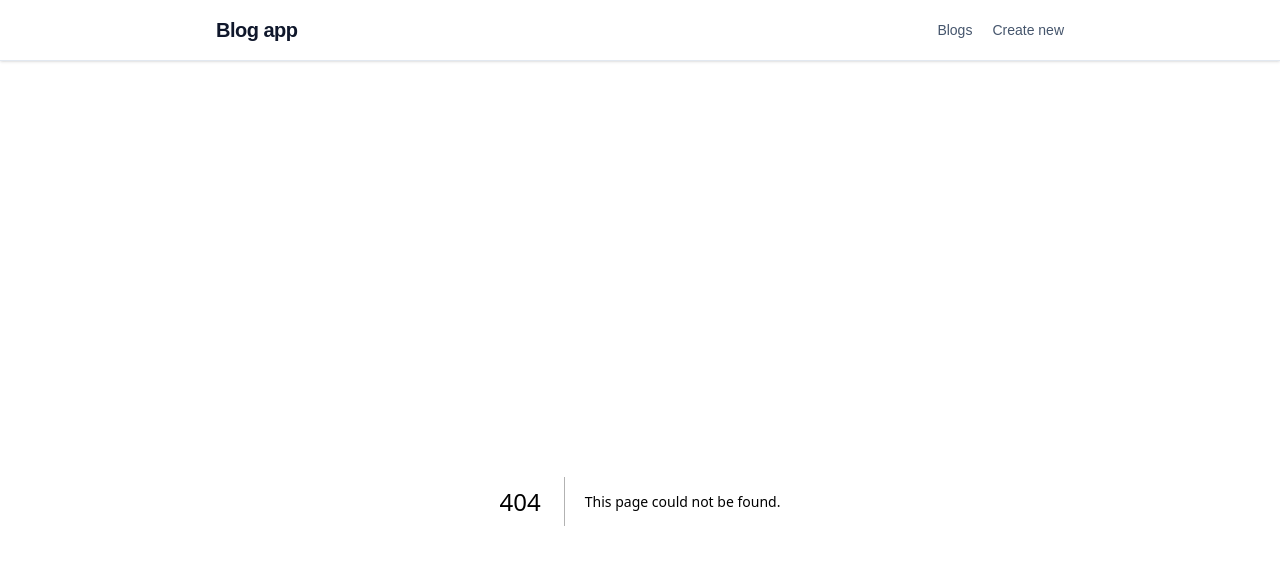
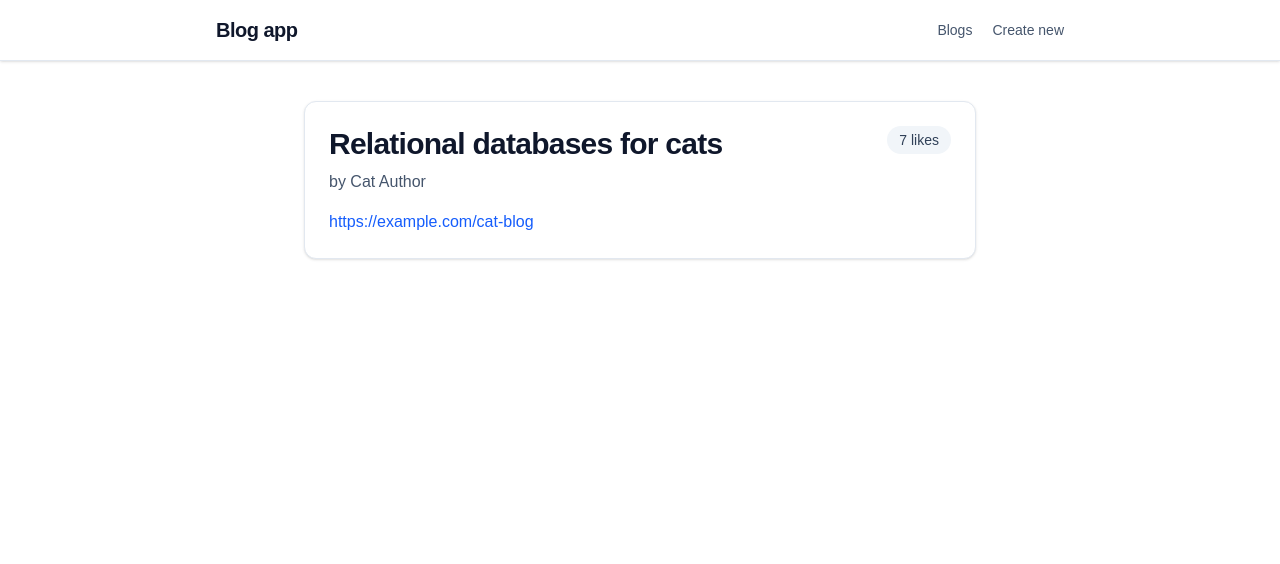
Before and after one commit to realclever/fullstack-hy-nextjs, a Next.js app: page /blogs/1 in a window 1280 px wide. Before the commit this address had no page. Shown: the top 564 px of the page. Built offline with nearby package versions, Linux system fonts and the light colour scheme.

Commit message:
Blog page finished

```diff
--- /dev/null
+++ b/app/blogs/[id]/page.tsx
@@ -0,0 +1,40 @@
+import { notFound } from 'next/navigation';
+import { getBlogById } from '../../services/blogs';
+
+const BlogPage = async ({ params }: { params: Promise<{ id: string }> }) => {
+  const { id } = await params;
+  const blog = getBlogById(Number(id));
+
+  if (!blog) {
+    notFound();
+  }
+
+  return (
+    <section className="mx-auto max-w-2xl">
+      <div className="rounded-xl border border-slate-200 bg-white p-6 shadow-sm">
+        <div className="flex flex-col gap-4 sm:flex-row sm:items-start sm:justify-between">
+          <div>
+            <h1 className="text-3xl font-bold tracking-tight text-slate-900">
+              {blog.title}
+            </h1>
+            <p className="mt-2 text-slate-600">by {blog.author}</p>
+            <a
+              href={blog.url}
+              target="_blank"
+              rel="noopener noreferrer"
+              className="mt-4 inline-block break-all font-medium text-blue-600 transition hover:text-blue-800 hover:underline"
+            >
+              {blog.url}
+            </a>
+          </div>
+
+          <div className="shrink-0 rounded-full bg-slate-100 px-3 py-1 text-sm font-medium text-slate-700">
+            {blog.likes} likes
+          </div>
+        </div>
+      </div>
+    </section>
+  );
+};
+
+export default BlogPage;
--- a/app/blogs/page.tsx
+++ b/app/blogs/page.tsx
@@ -1,3 +1,4 @@
+import Link from 'next/link';
 import { getBlogs } from '../services/blogs';
 
 const Blogs = () => {
@@ -22,11 +23,14 @@ const Blogs = () => {
             <div className="flex flex-col gap-4 sm:flex-row sm:items-start sm:justify-between">
               <div>
                 <h2 className="text-xl font-semibold text-slate-900">
-                  {blog.title}
+                  <Link
+                    href={`/blogs/${blog.id}`}
+                    className="transition hover:text-slate-600"
+                  >
+                    {blog.title}
+                  </Link>
                 </h2>
-
                 <p className="mt-1 text-sm text-slate-500">by {blog.author}</p>
-
                 <a
                   href={blog.url}
                   target="_blank"
@@ -36,7 +40,6 @@ const Blogs = () => {
                   {blog.url}
                 </a>
               </div>
-
               <div className="shrink-0 rounded-full bg-slate-100 px-3 py-1 text-sm font-medium text-slate-700">
                 {blog.likes} likes
               </div>
--- a/app/services/blogs.ts
+++ b/app/services/blogs.ts
@@ -44,3 +44,7 @@ export const addBlog = (title: string, author: string, url: string) => {
     likes: 0,
   });
 };
+
+export const getBlogById = (id: number) => {
+  return blogs.find((blog) => blog.id === id);
+};
```
